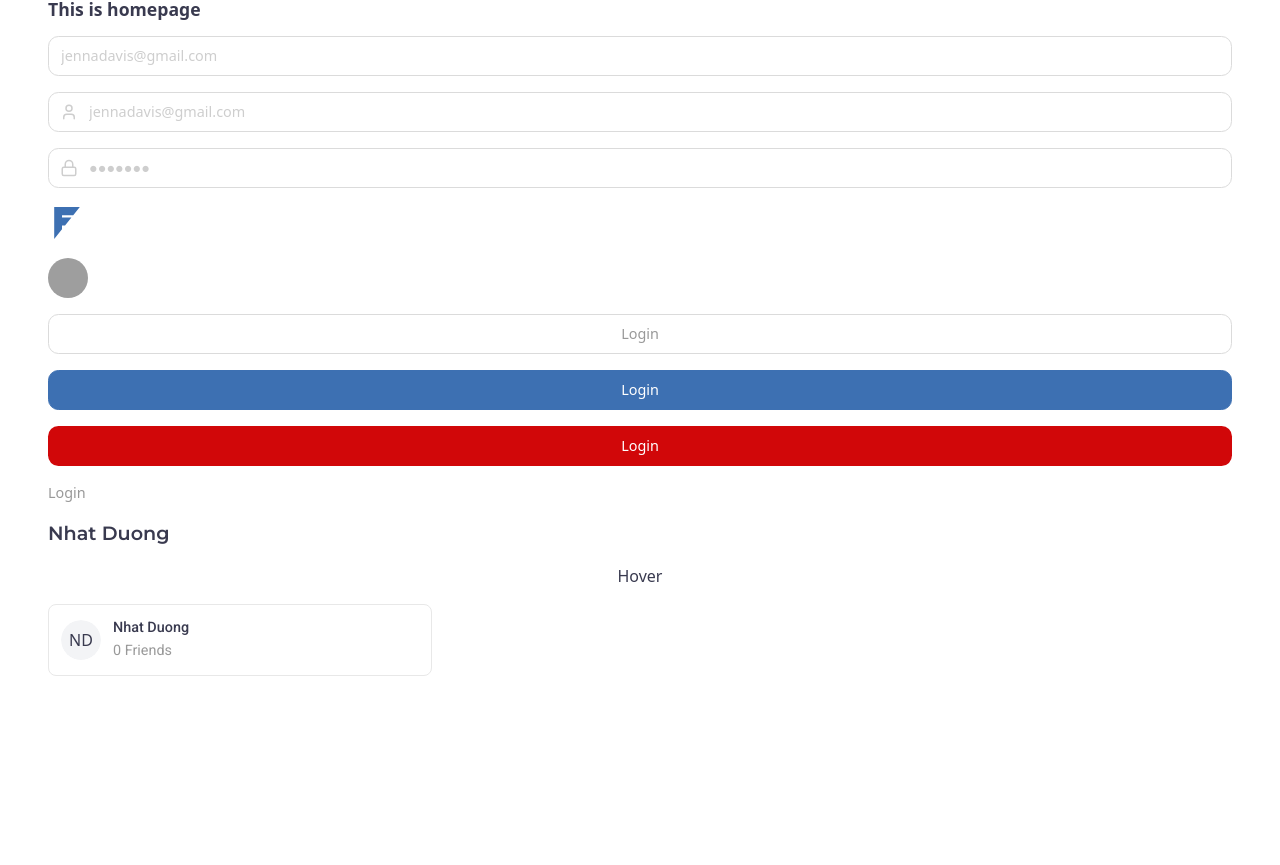
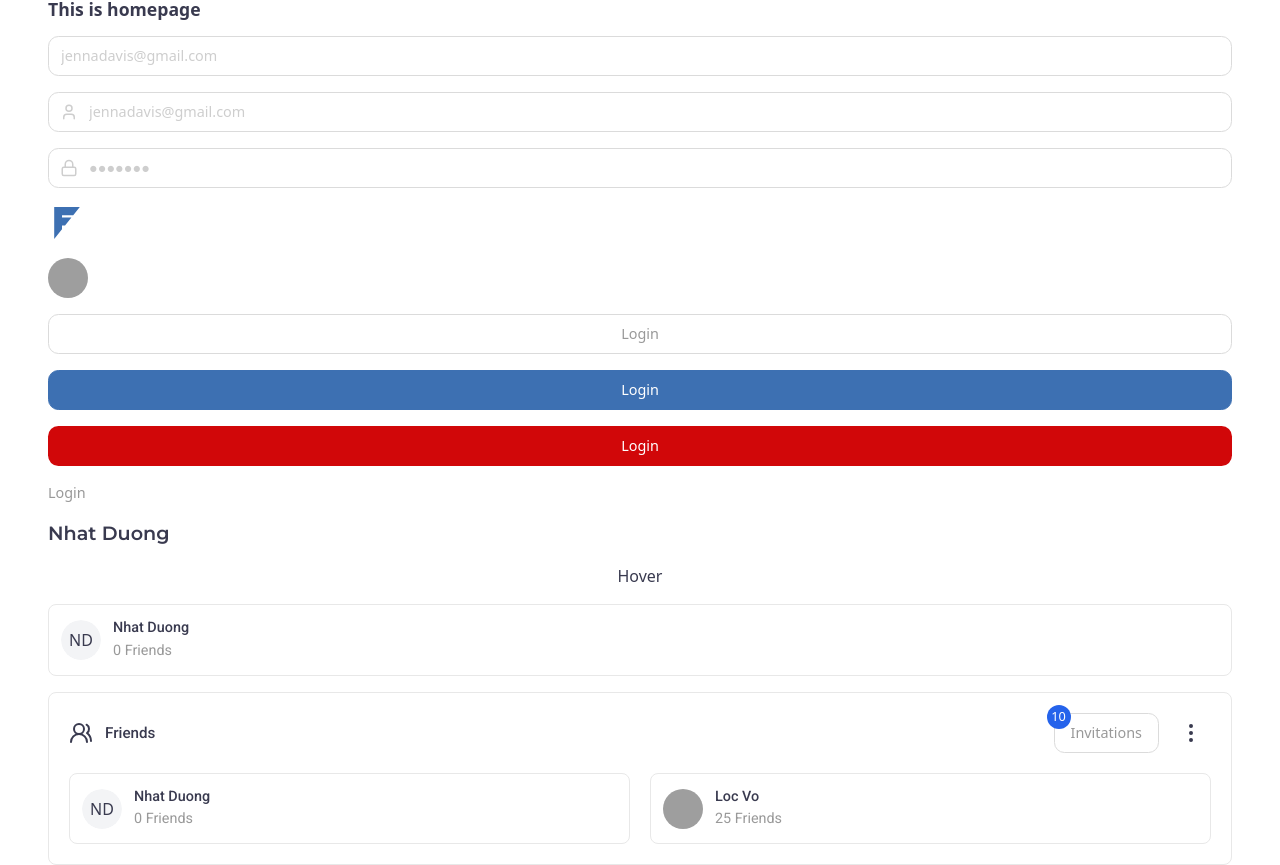
Before and after one commit to nhatduong-agilityio/social-sphere, a Next.js app in the folder frontend/: page / in a window 1280 px wide. Before the commit the page ends 800 px from the top, so only its background shows below. Built offline with nearby package versions, Linux system fonts and the light colour scheme; grey boxes are pictures that could not be loaded.

Commit message:
Feat/implement panel component

```diff
--- a/frontend/src/app/page.tsx
+++ b/frontend/src/app/page.tsx
@@ -1,5 +1,5 @@
 // Icons
-import { LockIcon, UserIcon, EllipsisVertical } from 'lucide-react';
+import { LockIcon, UserIcon, EllipsisVertical, UsersRound } from 'lucide-react';
 
 // Components
 import { BrandLink } from '@/components/sections/brand-link';
@@ -14,6 +14,7 @@ import {
   TooltipTrigger,
 } from '@/components/ui/tooltip';
 import { UserCard } from '@/components/sections/user-card';
+import Panel from '@/components/sections/panel';
 
 const Homepage = () => {
   return (
@@ -66,6 +67,24 @@ const Homepage = () => {
         }}
         endIcon={<EllipsisVertical size={24} />}
       />
+
+      <Panel
+        panelTile="Friends"
+        countItems={10}
+        startIcon={<UsersRound size={24} />}
+        buttonLabel="Invitations"
+      >
+        <UserCard user={{ id: '1', firstName: 'Nhat', lastName: 'Duong' }} />
+        <UserCard
+          user={{
+            id: '1',
+            firstName: 'Loc',
+            lastName: 'Vo',
+            avatar: 'https://github.com/shadcn.png',
+            countFriends: 25,
+          }}
+        />
+      </Panel>
     </main>
   );
 };
--- /dev/null
+++ b/frontend/src/components/sections/panel.tsx
@@ -0,0 +1,53 @@
+import { ReactNode } from 'react';
+import { EllipsisVertical } from 'lucide-react';
+
+// Components
+import { Button } from '@/components/ui/button';
+import { Card, CardContent, CardHeader, CardTitle } from '@/components/ui/card';
+
+interface PanelProps {
+  panelTile: string;
+  buttonLabel: string;
+  countItems: number;
+  startIcon?: ReactNode;
+  children: ReactNode;
+  handleClick?: () => void;
+}
+
+const Panel = ({
+  panelTile,
+  buttonLabel,
+  countItems,
+  startIcon,
+  children,
+  handleClick,
+}: PanelProps) => {
+  return (
+    <Card>
+      <CardHeader className="flex flex-row justify-between">
+        <div className="flex items-center gap-3">
+          {startIcon}
+          <CardTitle>{panelTile}</CardTitle>
+        </div>
+
+        <div className="flex items-center gap-3">
+          <div className="relative">
+            <Button onClick={handleClick}>{buttonLabel}</Button>
+            {countItems > 0 && (
+              <span className="absolute top-[-8px] left-[-15px] flex items-center justify-center ml-2 min-w-6 h-6 bg-blue-600 rounded-full text-xs text-white">
+                {countItems}
+              </span>
+            )}
+          </div>
+
+          <Button size="icon" variant="rounded" className="hover:bg-muted">
+            <EllipsisVertical size={24} />
+          </Button>
+        </div>
+      </CardHeader>
+      <CardContent className="w-full flex gap-5">{children}</CardContent>
+    </Card>
+  );
+};
+
+export default Panel;
--- a/frontend/src/components/sections/user-card.tsx
+++ b/frontend/src/components/sections/user-card.tsx
@@ -17,13 +17,13 @@ interface UserCardProps extends ComponentProps<typeof Card> {
 }
 
 export const UserCard = ({ user, endIcon, ...props }: UserCardProps) => {
-  const { avatar, firstName, lastName, countFriends } = user;
+  const { avatar, firstName, lastName, countFriends = 0 } = user;
 
   const fullName = `${firstName} ${lastName}`.trim();
 
   return (
     <Card
-      className="p-3 flex items-center justify-between max-w-96 group cursor-pointer"
+      className="p-3 flex w-full items-center justify-between group cursor-pointer"
       {...props}
     >
       <div className="flex items-center gap-3">
```
